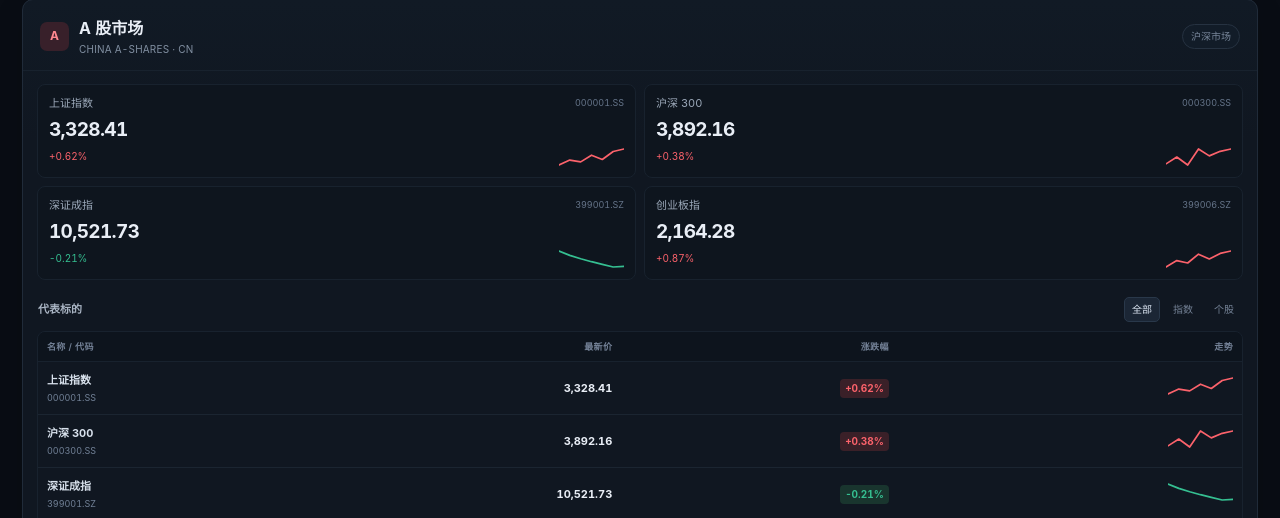
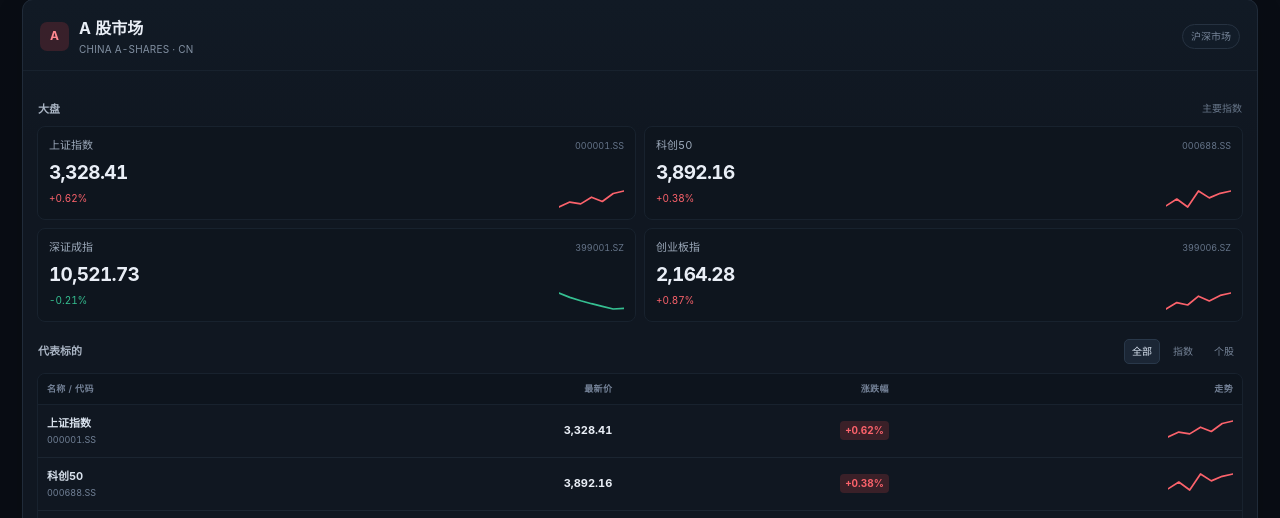
Before and after one commit to Chen-26/StockMarket__DataReview, a plain HTML site: page index.html in a window 1280 px wide. Shown: the part 242-760 px from the top of the page. Drawn offline with Linux system fonts and the light colour scheme; no server answers.

Commit message:
Add requested A-share market indexes

```diff
--- a/index.html
+++ b/index.html
@@ -22,19 +22,19 @@
       <button class="market-tab" id="tab-us" role="tab" aria-selected="false" aria-controls="usPanel" data-market-tab="us">美股市场</button>
     </div>
     <div class="market-grid">
-      <section class="market market-view active cn" data-market-view="cn" role="tabpanel" id="cnPanel" aria-labelledby="cnTitle"><div class="market-head"><div class="market-name"><div class="market-badge">A</div><div><h3 id="cnTitle">A 股市场</h3><p>CHINA A-SHARES · CN</p></div></div><span class="session">沪深市场</span></div><div class="market-inner"><div class="index-grid" id="cnIndices"></div><div class="market-section-head"><strong>代表标的</strong><div class="filter-row" role="group" aria-label="A股筛选"><button class="filter active" data-market="cn" data-filter="all">全部</button><button class="filter" data-market="cn" data-filter="index">指数</button><button class="filter" data-market="cn" data-filter="stock">个股</button></div></div><div class="table-wrap"><table><thead><tr><th>名称 / 代码</th><th class="align-r">最新价</th><th class="align-r">涨跌幅</th><th class="align-r">走势</th></tr></thead><tbody id="cnRows"></tbody></table></div><div class="market-note"><b>观察重点</b>　指数方向与代表标的表现；复盘内容可在下方记录。</div></div></section>
-      <section class="market market-view us" data-market-view="us" role="tabpanel" id="usPanel" hidden aria-labelledby="usTitle"><div class="market-head"><div class="market-name"><div class="market-badge">US</div><div><h3 id="usTitle">美股市场</h3><p>UNITED STATES · US</p></div></div><span class="session">NYSE · NASDAQ</span></div><div class="market-inner"><div class="index-grid" id="usIndices"></div><div class="market-section-head"><strong>代表标的</strong><div class="filter-row" role="group" aria-label="美股筛选"><button class="filter active" data-market="us" data-filter="all">全部</button><button class="filter" data-market="us" data-filter="index">指数</button><button class="filter" data-market="us" data-filter="stock">个股</button></div></div><div class="table-wrap"><table><thead><tr><th>名称 / 代码</th><th class="align-r">最新价</th><th class="align-r">涨跌幅</th><th class="align-r">走势</th></tr></thead><tbody id="usRows"></tbody></table></div><div class="market-note"><b>观察重点</b>　主要指数与龙头标的走势；注意交易时段与汇率影响。</div></div></section>
+      <section class="market market-view active cn" data-market-view="cn" role="tabpanel" id="cnPanel" aria-labelledby="cnTitle"><div class="market-head"><div class="market-name"><div class="market-badge">A</div><div><h3 id="cnTitle">A 股市场</h3><p>CHINA A-SHARES · CN</p></div></div><span class="session">沪深市场</span></div><div class="market-inner"><div class="market-section-head"><strong>大盘</strong><span>主要指数</span></div><div class="index-grid" id="cnIndices"></div><div class="market-section-head"><strong>代表标的</strong><div class="filter-row" role="group" aria-label="A股筛选"><button class="filter active" data-market="cn" data-filter="all">全部</button><button class="filter" data-market="cn" data-filter="index">指数</button><button class="filter" data-market="cn" data-filter="stock">个股</button></div></div><div class="table-wrap"><table><thead><tr><th>名称 / 代码</th><th class="align-r">最新价</th><th class="align-r">涨跌幅</th><th class="align-r">走势</th></tr></thead><tbody id="cnRows"></tbody></table></div><div class="market-note"><b>观察重点</b>　指数方向与代表标的表现；复盘内容可在下方记录。</div></div></section>
+      <section class="market market-view us" data-market-view="us" role="tabpanel" id="usPanel" hidden aria-labelledby="usTitle"><div class="market-head"><div class="market-name"><div class="market-badge">US</div><div><h3 id="usTitle">美股市场</h3><p>UNITED STATES · US</p></div></div><span class="session">NYSE · NASDAQ</span></div><div class="market-inner"><div class="market-section-head"><strong>大盘</strong><span>主要指数</span></div><div class="index-grid" id="usIndices"></div><div class="market-section-head"><strong>代表标的</strong><div class="filter-row" role="group" aria-label="美股筛选"><button class="filter active" data-market="us" data-filter="all">全部</button><button class="filter" data-market="us" data-filter="index">指数</button><button class="filter" data-market="us" data-filter="stock">个股</button></div></div><div class="table-wrap"><table><thead><tr><th>名称 / 代码</th><th class="align-r">最新价</th><th class="align-r">涨跌幅</th><th class="align-r">走势</th></tr></thead><tbody id="usRows"></tbody></table></div><div class="market-note"><b>观察重点</b>　主要指数与龙头标的走势；注意交易时段与汇率影响。</div></div></section>
     </div>
     <div class="lower-grid"><section class="panel"><div class="panel-head"><div><h3>每日复盘</h3><p id="noteDate">今日记录</p></div><span class="autosave" id="saveState">本机自动保存</span></div><div class="note-grid"><div class="note-field"><label for="marketNote">市场判断</label><textarea id="marketNote" placeholder="主要驱动、关键变化与判断依据"></textarea></div><div class="note-field"><label for="tradeNote">交易复盘</label><textarea id="tradeNote" placeholder="计划、执行与需要修正的地方"></textarea></div><div class="note-field"><label for="nextNote">下一步计划</label><textarea id="nextNote" placeholder="关注标的、触发条件与风险点"></textarea></div></div><div class="notes-footer"><span>笔记仅保存在当前浏览器</span><button class="clear-notes" id="clearNotes">清空今日笔记</button></div></section><section class="panel"><div class="panel-head"><div><h3>盘面速览</h3><p>仅统计当前看板标的</p></div><span class="breadth-copy" id="breadthSummary">等待行情</span></div><div class="breadth"><span class="breadth-label" id="cnUpLabel">A股 —</span><div class="breadth-bar"><div class="breadth-up" id="cnUpBar"></div><div class="breadth-down" id="cnDownBar"></div></div><span class="breadth-label" id="cnDownLabel">—</span></div><div class="breadth us-breadth"><span class="breadth-label" id="usUpLabel">美股 —</span><div class="breadth-bar"><div class="breadth-up" id="usUpBar"></div><div class="breadth-down" id="usDownBar"></div></div><span class="breadth-label" id="usDownLabel">—</span></div></section></div>
     <div class="footer"><span id="updatedAt">快照时间：等待更新</span><span>报价可能延迟或不可用，仅用于复盘参考，不构成投资建议。</span></div>
   </main><div class="toast" id="toast" role="status"></div>
   <script>
     (function(){
-      var names={"^GSPC":"S&P 500","^IXIC":"纳斯达克综合","^DJI":"道琼斯工业","000001.SS":"上证指数","000300.SS":"沪深 300","399001.SZ":"深证成指","399006.SZ":"创业板指","600519.SS":"贵州茅台","300750.SZ":"宁德时代","AAPL":"Apple","NVDA":"NVIDIA","TSLA":"Tesla"};
-      var indexSymbols={"^GSPC":1,"^IXIC":1,"^DJI":1,"000001.SS":1,"000300.SS":1,"399001.SZ":1,"399006.SZ":1};
+      var names={"^GSPC":"S&P 500","^IXIC":"纳斯达克综合","^DJI":"道琼斯工业","000001.SS":"上证指数","000688.SS":"科创50","399001.SZ":"深证成指","399006.SZ":"创业板指","600519.SS":"贵州茅台","300750.SZ":"宁德时代","AAPL":"Apple","NVDA":"NVIDIA","TSLA":"Tesla"};
+      var indexSymbols={"^GSPC":1,"^IXIC":1,"^DJI":1,"000001.SS":1,"000688.SS":1,"399001.SZ":1,"399006.SZ":1};
       var fallback=[
         {symbol:"000001.SS",name:"上证指数",market:"A股",category:"A股指数",price:3328.41,changePercent:0.62,volume:328000000000,sparkline:[3302,3310,3307,3318,3311,3324,3328]},
-        {symbol:"000300.SS",name:"沪深300",market:"A股",category:"A股指数",price:3892.16,changePercent:0.38,volume:143000000000,sparkline:[3879,3885,3878,3892,3886,3890,3892]},
+        {symbol:"000688.SS",name:"科创50",market:"A股",category:"A股指数",price:3892.16,changePercent:0.38,volume:143000000000,sparkline:[3879,3885,3878,3892,3886,3890,3892]},
         {symbol:"399001.SZ",name:"深证成指",market:"A股",category:"A股指数",price:10521.73,changePercent:-0.21,volume:512000000000,sparkline:[10590,10570,10555,10542,10530,10518,10521]},
         {symbol:"399006.SZ",name:"创业板指",market:"A股",category:"A股指数",price:2164.28,changePercent:0.87,volume:221000000000,sparkline:[2144,2152,2149,2160,2154,2161,2164]},
         {symbol:"600519.SS",name:"贵州茅台",market:"A股",category:"A股个股",price:1482.5,changePercent:1.24,volume:3540000,sparkline:[1465,1469,1471,1479,1474,1480,1482]},
```
